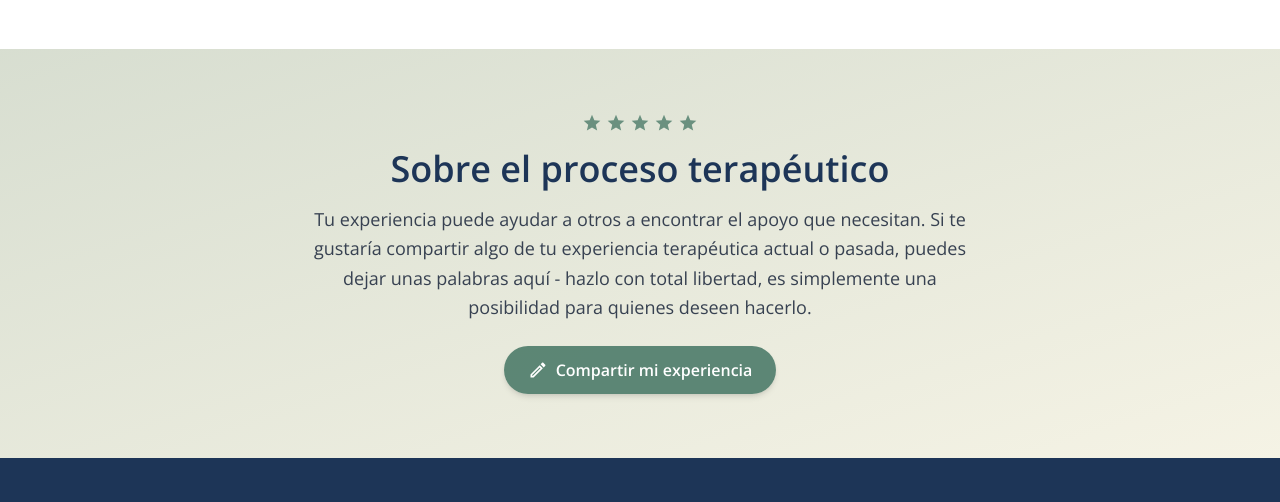
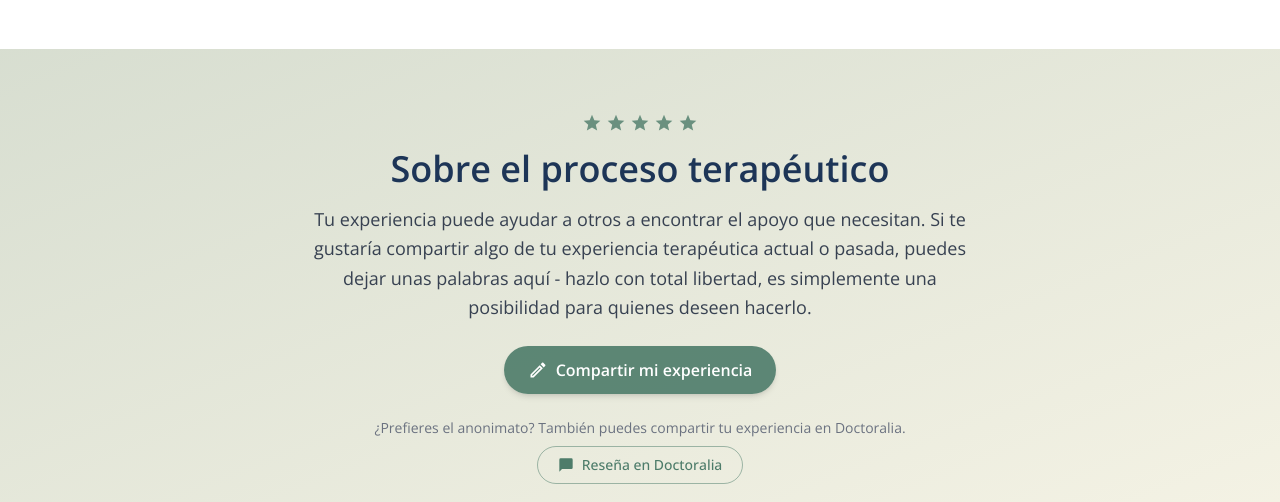
Before and after one commit to fchiusolo/rocio-touza-sanchez-website, an Eleventy site: page src/index.njk in a window 1280 px wide. Shown: the part 5790-6292 px from the top of the page. Built offline with nearby package versions, Linux system fonts and the light colour scheme; Eleventy itself is replaced by a stand-in of ours; files that its build step writes are made by us from their sources.

Commit message:
Add Doctoralia anonymous review link (#63)
* Add Doctoralia anonymous review link to reviews section

Adds a secondary CTA below the Google Maps review button inviting users
who prefer anonymity to leave a review on Doctoralia. Also moves all
aria-labels out of hardcoded template conditionals into JSON data.

Co-Authored-By: Claude Sonnet 4.6 <noreply@anthropic.com>

* Set real Doctoralia review URL

Co-Authored-By: Claude Sonnet 4.6 <noreply@anthropic.com>

---------

Co-authored-by: Claude Sonnet 4.6 <noreply@anthropic.com>

```diff
--- a/src/_data/en.json
+++ b/src/_data/en.json
@@ -222,7 +222,12 @@
     "title": "About the therapeutic process",
     "subtitle": "Your experience can help others find the support they need. If you'd like to share something about your current or past therapeutic experience, you can leave a few words here - do so with complete freedom, it's simply an option for those who wish to do so.",
     "ctaText": "Share my experience",
-    "googleMapsUrl": "https://g.page/r/CRpj352A4OBHEBI/review"
+    "googleMapsAriaLabel": "Leave a review on Google Maps",
+    "googleMapsUrl": "https://g.page/r/CRpj352A4OBHEBI/review",
+    "doctoraliaNote": "Prefer to stay anonymous? You can also share your experience on Doctoralia.",
+    "doctoraliaCtaText": "Review on Doctoralia",
+    "doctoraliaAriaLabel": "Leave a review on Doctoralia",
+    "doctoraliaUrl": "https://www.doctoralia.es/anade-opinion/rocio-touza-sanchez-4#/opinion"
   },
   "book": {
     "title": "Book your session",
--- a/src/_data/es.json
+++ b/src/_data/es.json
@@ -222,7 +222,12 @@
     "title": "Sobre el proceso terapéutico",
     "subtitle": "Tu experiencia puede ayudar a otros a encontrar el apoyo que necesitan. Si te gustaría compartir algo de tu experiencia terapéutica actual o pasada, puedes dejar unas palabras aquí - hazlo con total libertad, es simplemente una posibilidad para quienes deseen hacerlo.",
     "ctaText": "Compartir mi experiencia",
-    "googleMapsUrl": "https://g.page/r/CRpj352A4OBHEBI/review"
+    "googleMapsAriaLabel": "Dejar reseña en Google Maps",
+    "googleMapsUrl": "https://g.page/r/CRpj352A4OBHEBI/review",
+    "doctoraliaNote": "¿Prefieres el anonimato? También puedes compartir tu experiencia en Doctoralia.",
+    "doctoraliaCtaText": "Reseña en Doctoralia",
+    "doctoraliaAriaLabel": "Dejar reseña en Doctoralia",
+    "doctoraliaUrl": "https://www.doctoralia.es/anade-opinion/rocio-touza-sanchez-4#/opinion"
   },
   "book": {
     "title": "Reserva tu sesión",
--- a/src/_includes/components/booking.njk
+++ b/src/_includes/components/booking.njk
@@ -67,12 +67,25 @@
            target="_blank"
            rel="noopener noreferrer"
            class="inline-flex items-center gap-2 px-6 py-3 bg-forest-green/90 text-white rounded-full font-semibold hover:bg-forest-green transition shadow-md hover:shadow-lg hover:-translate-y-1 duration-200"
-           aria-label="{% if lang == 'es' %}Dejar reseña en Google Maps{% else %}Leave review on Google Maps{% endif %}">
+           aria-label="{{ t.reviews.googleMapsAriaLabel }}">
             <svg class="w-5 h-5" fill="currentColor" viewBox="0 0 24 24">
                 <path d="M14.06,9L15,9.94L5.92,19H5V18.08L14.06,9M17.66,3C17.41,3 17.15,3.1 16.96,3.29L15.13,5.12L18.88,8.87L20.71,7.04C21.1,6.65 21.1,6 20.71,5.63L18.37,3.29C18.17,3.09 17.92,3 17.66,3M14.06,6.19L3,17.25V21H6.75L17.81,9.94L14.06,6.19Z"/>
             </svg>
             <span>{{ t.reviews.ctaText }}</span>
         </a>
 
+        <!-- Doctoralia secondary CTA -->
+        <p class="mt-6 text-sm text-gray-500">{{ t.reviews.doctoraliaNote }}</p>
+        <a href="{{ t.reviews.doctoraliaUrl }}"
+           target="_blank"
+           rel="noopener noreferrer"
+           class="mt-2 inline-flex items-center gap-2 px-5 py-2 border border-forest-green/50 text-forest-green rounded-full text-sm font-medium hover:bg-forest-green/10 transition duration-200"
+           aria-label="{{ t.reviews.doctoraliaAriaLabel }}">
+            <svg class="w-4 h-4" fill="currentColor" viewBox="0 0 24 24">
+                <path d="M20,2H4A2,2 0 0,0 2,4V22L6,18H20A2,2 0 0,0 22,16V4A2,2 0 0,0 20,2Z"/>
+            </svg>
+            <span>{{ t.reviews.doctoraliaCtaText }}</span>
+        </a>
+
     </div>
 </section>
```
